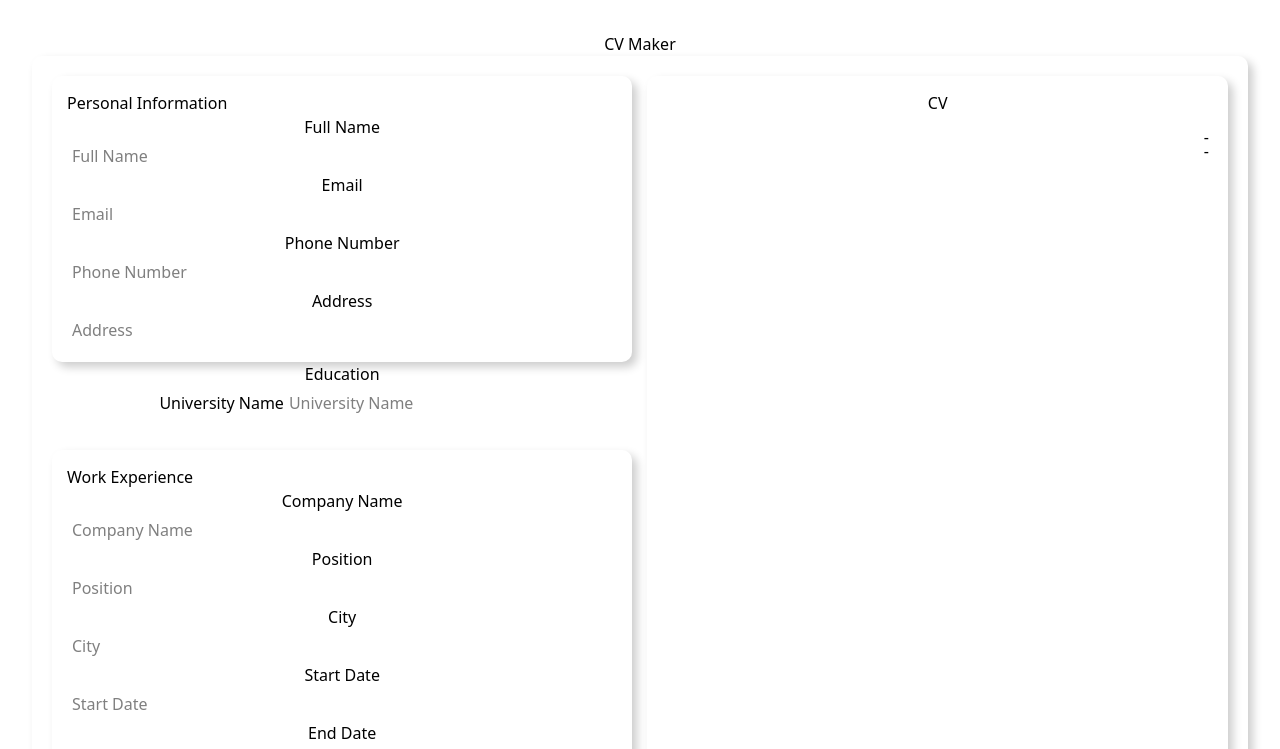
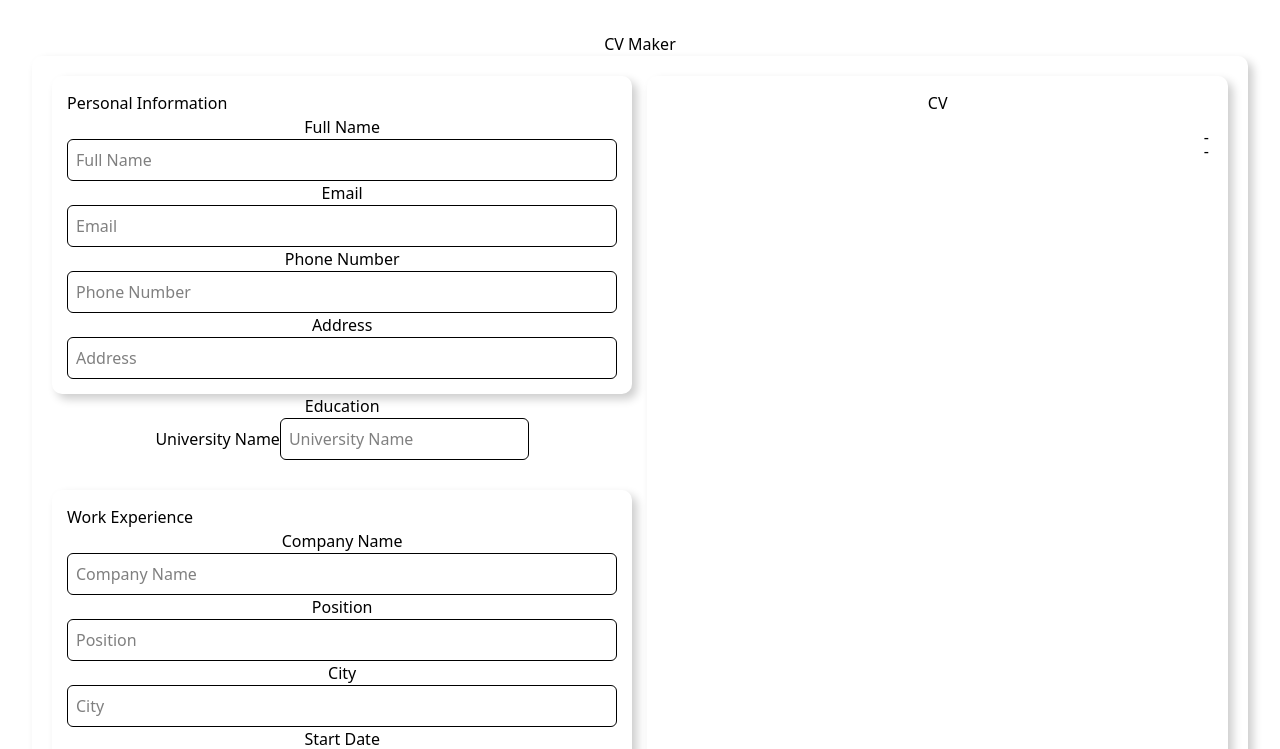
Before and after one commit to Yoni190/CV-Maker, a React (Vite) app: page / in a window 1280 px wide. Shown: the top 749 px of the page. Built offline with nearby package versions, Linux system fonts and the light colour scheme.

Commit message:
Add tailwind styling

```diff
--- a/src/Info.jsx
+++ b/src/Info.jsx
@@ -6,7 +6,7 @@ function Info({ labelName, inputType="text", inputName, value, onChangeText }) {
     return (
         <>
             <label htmlFor={inputName}>{labelName}</label>
-            <input style={inputStyle} type={inputType} name={inputName} id={inputName} value={value} onChange={onChangeText} placeholder={labelName} />
+            <input className="p-2 border rounded-md" type={inputType} name={inputName} id={inputName} value={value} onChange={onChangeText} placeholder={labelName} />
         </>
     )
 }
```
